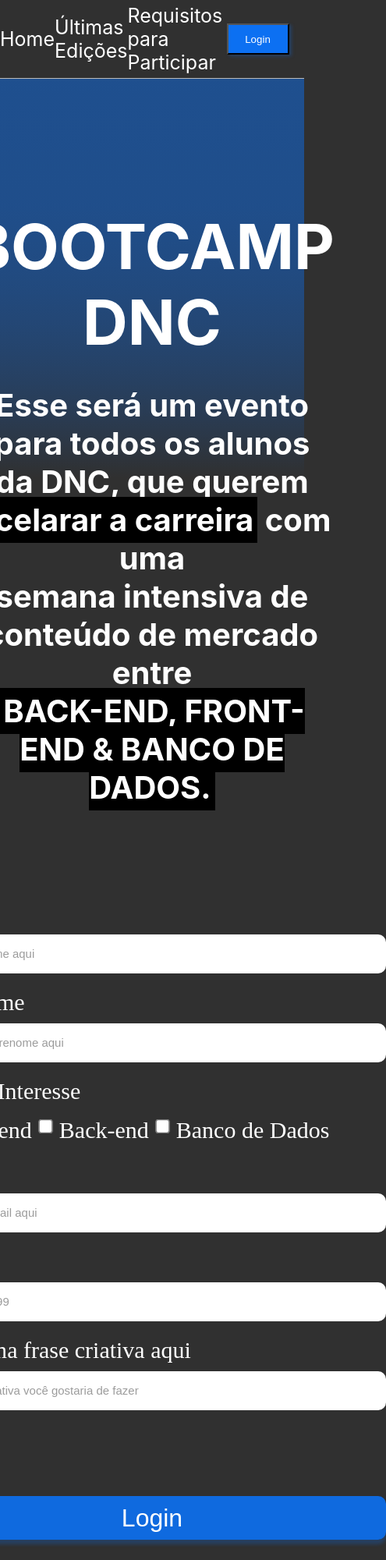
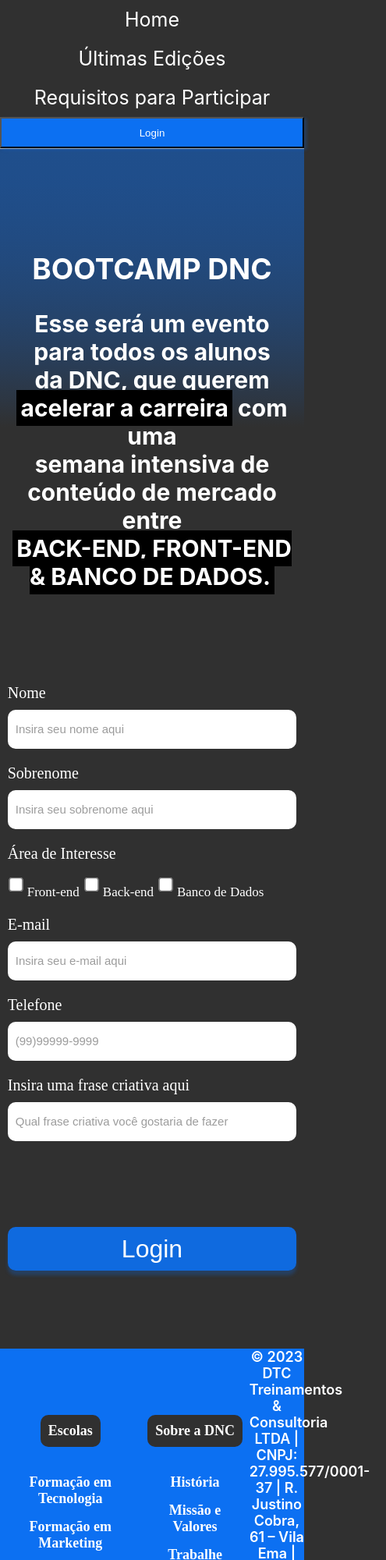
Before and after one commit to RuanCSalles/dnc-bootcamp, a plain HTML site: page index.html in a window 390 px wide. Shown: the top 2000 px of the page at 78% size, 495 px wide, since content can reach past the window. Drawn offline with Linux system fonts and the light colour scheme.

Commit message:
Adicionado media query para mobile

```diff
--- a/estilo.css
+++ b/estilo.css
@@ -167,6 +167,7 @@
     display: flex;
     flex-direction: column;
     align-items: center;
+    height: 330px;
 
 }
 
@@ -178,6 +179,8 @@
 
     background-color: var(--preto-dnc);
     border-radius: 10px;
+    padding: 10px 10px 10px 10px;
+    margin-bottom: 20px;
 
 }
 
@@ -187,11 +190,97 @@
     font-weight: 600;
     font-size: 18px;
 
-    margin: 20px, 0px, 20px,0px;
+    margin: 15px;
 
 }
 
 footer ul li a{
     color: white;
     text-decoration: none;
+
 }
+
+footer ul li a:hover{
+    color: var(--cinza-dnc);
+}
+
+footer .endereco{
+    font-weight: 600;
+    font-size: 18px;
+    font-family: var(--fonte-padrao);
+    color: white;
+    width: 18%;
+    text-align: center;
+}
+
+footer .linha2{
+    display: flex;
+    justify-content: center;
+    margin: 0px;
+    padding: 10px, 0px, 30px, 0px;
+    height: 35px;
+}
+
+footer .linha2 a{
+    font-family: var(--fonte-padrao);
+    font-size: 18px;
+    font-weight: 600;
+    color: white;
+    text-decoration: none;
+    padding: 5px;
+}
+footer .linha2 a:first-child {
+    border-right: 2px solid white;
+}
+
+
+footer .linha2 a:hover {
+    color: var(--cinza-dnc);
+}
+
+@media only screen and (max-width: 600px){
+    #principal {
+        display: flex;
+        flex-direction: column;
+        height: auto;
+    }
+    #menu {
+        flex-direction: column;
+        width: 100%;
+        margin: 0px;
+
+    }
+
+    #menu a{
+        height: 50px;
+        align-items: center;
+        display: flex;
+
+    }
+
+    #principal button{
+        width: 100%;
+        margin: 0px;
+    }
+
+    section h1{
+        font-size: 37px;
+    }
+
+    section h2{
+        font-size: 30px;
+        padding-left: 15px;
+        padding-right: 15px;
+    }
+
+    form {
+        width: 95%;
+        font-size: 20px;
+    }
+
+    .checkbox-itens label {
+        font-size: 17px;
+        align-item
+    }
+
+}
```
Also changed, not shown: index.html (+1 -1 lines).
